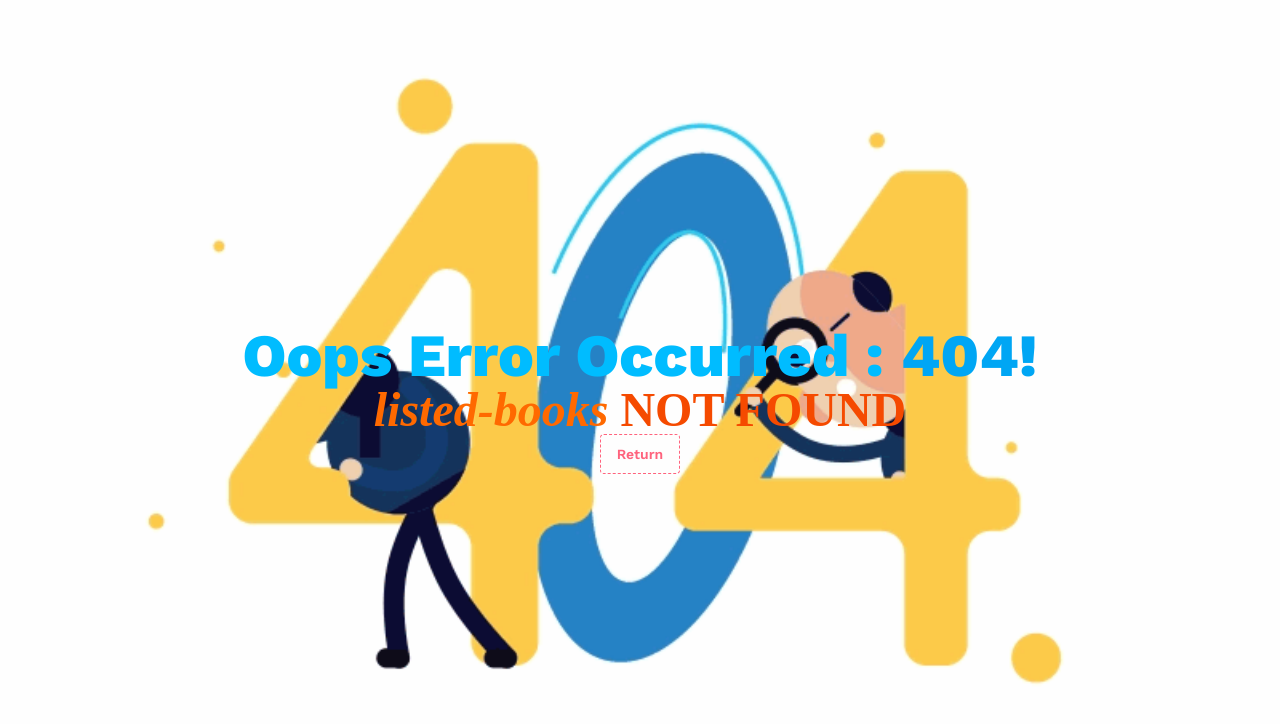
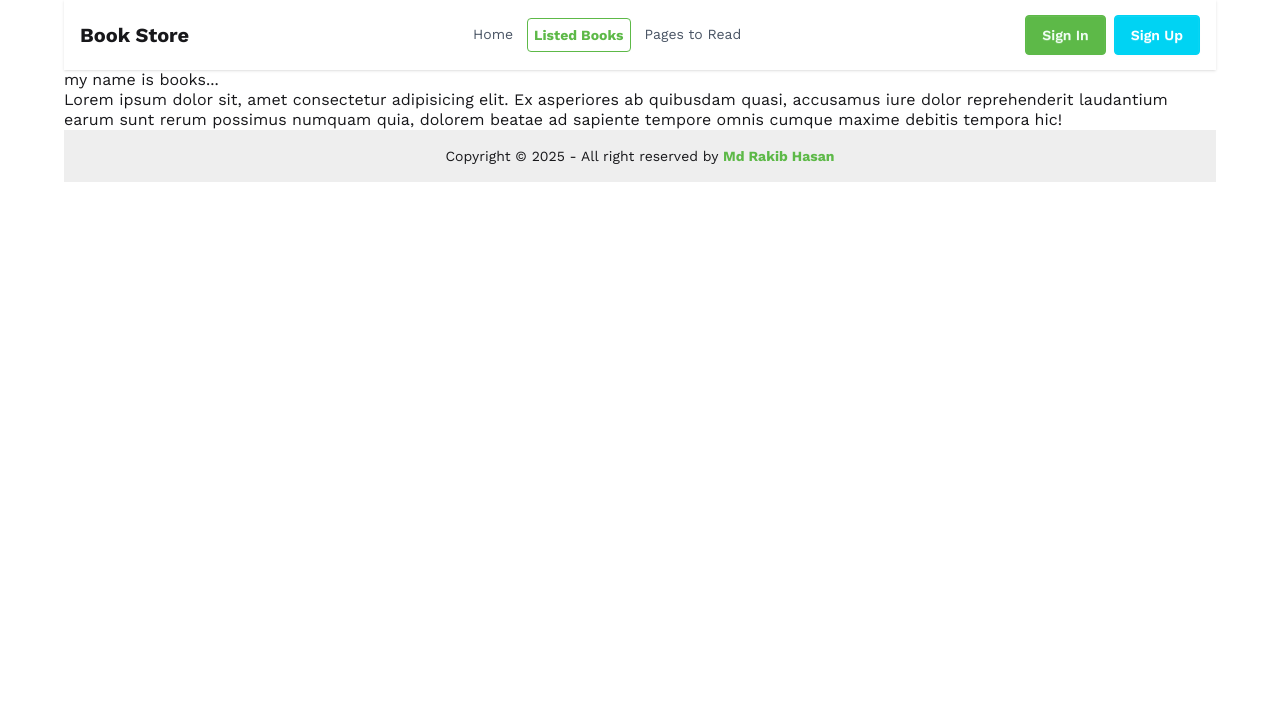
Before and after one commit to rakib-hasan-78/book-store, a React (Vite) app: page /listed-books in a window 1280 px wide. Before the commit this address had no page. Shown: the top 724 px of the page. Built offline with nearby package versions, Linux system fonts and the light colour scheme; a web font is replaced by a local one.

Commit message:
hero completed...

```diff
--- /dev/null
+++ b/src/components/Hero/Hero.jsx
@@ -0,0 +1,20 @@
+import React from 'react';
+import heroImg from '../../assets/hero.png';
+const Hero = () => {
+    return (
+        <div className="hero bg-hero  min-h-[554px]">
+            <div className="hero-content max-w-full flex-col lg:flex-row-reverse">
+                <img
+                src={heroImg}
+                className="xxs:max-w-3xs lg:max-w-sm"
+                />
+                <div>
+                <h1 className="xxs:text-3xl lg:text-5xl font-bold text-title xxs:leading-tight lg:leading-normal">Books to freshen up your bookshelf</h1>
+                <button className="btn bg-project-green text-green-50 xxs:mt-5 lg:mt-12 capitalize font-serif font-bold">view the list</button>
+                </div>
+            </div>
+        </div>
+    );
+};
+
+export default Hero;
--- a/src/components/Nav/Nav.jsx
+++ b/src/components/Nav/Nav.jsx
@@ -6,7 +6,7 @@ const Nav = () => {
     const links = (
         <>
             <li><NavLink to="/" className={navLinks}>Home</NavLink></li>
-            <li><NavLink to="/books" className={navLinks}>Listed Books</NavLink></li>
+            <li><NavLink to="/listed-books" className={navLinks}>Listed Books</NavLink></li>
             <li><NavLink to="/pages" className={navLinks}>Pages to Read</NavLink></li>
         </>
     );
@@ -41,7 +41,7 @@ const Nav = () => {
                     </div>
 
                     {/* Logo */}
-                    <NavLink to="/" className="text-lg font-bold xxs:text-sm sm:text-base lg:text-xl">
+                    <NavLink to="/"  className="text-lg font-bold xxs:text-sm sm:text-base lg:text-xl">
                         Book Store
                     </NavLink>
                 </div>
--- a/src/index.css
+++ b/src/index.css
@@ -22,6 +22,9 @@
   --font-sans: "Work Sans", sans-serif;
   /* color */
   --color-project-green:oklch(0.705 0.175 140.1);
+  --color-title:oklch(15.83% 0 0);
+  --color-hero:oklch(15.83% 0 0/5%);
+;
 
 }
 
--- a/src/main.jsx
+++ b/src/main.jsx
@@ -4,12 +4,25 @@ import './index.css'
 import { createBrowserRouter, RouterProvider } from 'react-router-dom'
 import Root from './pages/Root/Root'
 import ErrorPage from './pages/ErrorPage/ErrorPage'
+import Books from './pages/Books/Books';
+import Home from './pages/Home/Home'
 
 const router = createBrowserRouter([
   {
     path: '/',
     element: <Root />,
-    errorElement: <ErrorPage />
+    errorElement: <ErrorPage />,
+    children:[
+      {
+        path: '/',
+        element: <Home />
+      }
+      ,{
+        path: '/listed-books',
+        element: <Books />
+      }
+    ]
+
   }
 ])
 createRoot(document.getElementById('root')).render(
--- /dev/null
+++ b/src/pages/Books/Books.jsx
@@ -0,0 +1,12 @@
+import React from 'react';
+
+const Books = () => {
+    return (
+        <div>
+            <h1>my name is books...</h1>
+            <p>Lorem ipsum dolor sit, amet consectetur adipisicing elit. Ex asperiores ab quibusdam quasi, accusamus iure dolor reprehenderit laudantium earum sunt rerum possimus numquam quia, dolorem beatae ad sapiente tempore omnis cumque maxime debitis tempora hic!</p>
+        </div>
+    );
+};
+
+export default Books;
--- a/src/pages/ErrorPage/ErrorPage.jsx
+++ b/src/pages/ErrorPage/ErrorPage.jsx
@@ -6,8 +6,10 @@ const ErrorPage = () => {
     const error = useRouteError();
     const location = useLocation();
     const navigate = useNavigate();
+    console.log(error);
 
-    const searchRoute = Array.from(location.pathname).slice(1).join('')
+    const searchRoute =
+    Array.from(location.pathname).slice(1).join('')
 
 
     const errorHandle =()=>{
@@ -17,9 +19,9 @@ const ErrorPage = () => {
             className='w-full flex flex-col items-center justify-center'
             >
                 <h2
-                className='text-6xl text-sky-400 font-extrabold capitalize'>oops error occurred : <span className='text-sky-500'>{error.status}!</span></h2>
-                <h3 className='font-serif font-black text-5xl text-orange-600 uppercase'>
-                <span className='text-orange-500 lowercase italic'> {searchRoute} </span> {error.statusText}</h3>
+                className='xxs:text-4xl lg:text-6xl text-sky-400 xxs:font-black lg:font-extrabold capitalize'>oops error occurred : <span className='text-sky-500'>{error.status}!</span></h2>
+                <h3 className='font-serif font-black xxs:text-2xl lg:text-5xl text-red-400 uppercase'>
+                <span className='text-orange-700 lowercase italic'>  '{searchRoute}' </span> {error.statusText}</h3>
                 {error.data?.message && <p>{error.data.message}</p>}
                 <button onClick={()=>navigate(-1)} className="btn btn-dash btn-error capitalize hover:text-red-50">return</button>
             </div>
--- /dev/null
+++ b/src/pages/Home/Home.jsx
@@ -0,0 +1,12 @@
+import React from 'react';
+import Hero from '../../components/Hero/Hero';
+
+const Home = () => {
+    return (
+        <>
+          <Hero />
+        </>
+    );
+};
+
+export default Home;
--- a/src/pages/Root/Root.jsx
+++ b/src/pages/Root/Root.jsx
@@ -1,11 +1,13 @@
 import React from 'react';
 import Header from '../../components/Header/Header';
 import Footer from '../../components/Footer/Footer';
+import { Outlet } from 'react-router-dom';
 
 const Root = () => {
     return (
-        <div className='xxs:w-screen xl:w-6xl mx-auto min-h-screen flex flex-col justify-between'>
+        <div className='xxs:w-screen xl:w-6xl mx-auto min-h-screen flex flex-col'>
             <Header />
+            <Outlet />
             <Footer />
         </div>
     );
```
Also changed, not shown: src/assets/hero.png (added).
